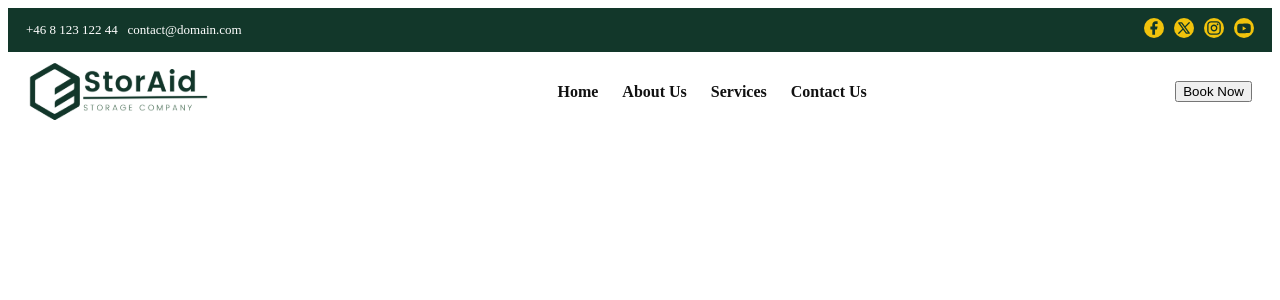
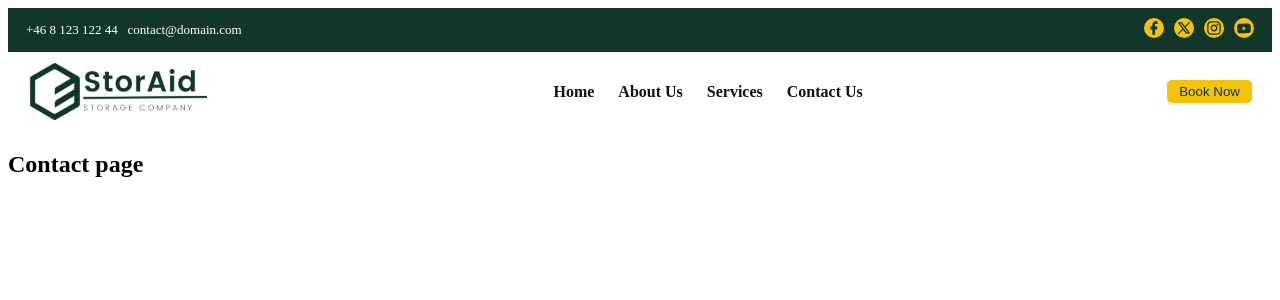
Before and after one commit to JuliaFaraj/react-website, a React (Vite) app: page /contact in a window 1280 px wide. Shown: the top 300 px of the page. Built offline with nearby package versions, Linux system fonts and the light colour scheme.

Commit message:
feat(navbar): top bar + gul knapp + NavLink setup

```diff
--- a/src/App.jsx
+++ b/src/App.jsx
@@ -1,11 +1,22 @@
-import { BrowserRouter } from 'react-router-dom';
+// src/App.jsx
+import React from 'react';
+import { BrowserRouter, Routes, Route } from 'react-router-dom';
+import TopBar from './Components/Topbar.jsx';
 import Navbar from './Components/Navbar.jsx';
+import './index.css';
+import Contact from './Pages/Contact.jsx';
 
 export default function App() {
   return (
     <BrowserRouter>
+      <TopBar />          {/* <-- Lägg till den här */}
       <Navbar />
-
+      <Routes>
+        <Route path="/" element={<div>Home</div>} />
+        <Route path="/about" element={<div>About</div>} />
+        <Route path="/services" element={<div>Services</div>} />
+        <Route path="/contact" element={<Contact />} />
+      </Routes>
     </BrowserRouter>
   );
 }
--- a/src/Components/Navbar.jsx
+++ b/src/Components/Navbar.jsx
@@ -1,43 +1,22 @@
+// src/Components/Navbar.jsx
+import { NavLink } from 'react-router-dom';
+import logo from '../assets/images/Logo.svg';
 
-
-
-// src/Components/Navbar.jsx
-import logo from '../assets/images/Logo.svg';
-import fb   from '../assets/images/Facebook.svg';
-import tw   from '../assets/images/IconX.svg';
-import ig   from '../assets/images/Instagram.svg';
-import yt   from '../assets/images/Youtube.svg';
-
-import { NavLink } from "react-router-dom";
 
 export default function Navbar() {
   return (
     <header>
-      <div className="top-bar">
-        <p> +46 8 123 122 44 &nbsp; contact@domain.com</p>
-
-        <div className="social-icons">
-         <img src={fb} alt="Facebook icon" className="icon" />
-          <img src={tw} alt="Twitter/X icon" className="icon" />
-          <img src={ig} alt="Instagram icon" className="icon" />
-          <img src={yt} alt="YouTube icon" className="icon" />
-        </div>
-      </div>
 
       <nav className="navbar">
-        <img src={logo} alt="StorAid logo" />
-
+        <img src={logo} alt="StorAid logo" className="logo" />
         <ul className="nav-links">
           <li><NavLink to="/" end className="nav-link">Home</NavLink></li>
           <li><NavLink to="/about" className="nav-link">About Us</NavLink></li>
           <li><NavLink to="/services" className="nav-link">Services</NavLink></li>
           <li><NavLink to="/contact" className="nav-link">Contact Us</NavLink></li>
         </ul>
-
-        <button> Book Now </button>
+        <button className="btn--primary">Book Now</button>
       </nav>
-
-
     </header>
   );
 }
--- /dev/null
+++ b/src/Components/Topbar.jsx
@@ -0,0 +1,23 @@
+
+
+
+import fb from '../assets/images/Facebook.svg';
+import tw from '../assets/images/IconX.svg';
+import ig from '../assets/images/Instagram.svg';
+import yt from '../assets/images/Youtube.svg';
+
+
+export default function TopBar() {
+  return (
+    <div className="top-bar">
+      <p>+46 8 123 122 44 &nbsp; contact@domain.com</p>
+
+        <div className="social-icons">
+          <img src={fb} alt="Facebook" className="icon" />
+          <img src={tw} alt="X/Twitter" className="icon" />
+          <img src={ig} alt="Instagram" className="icon" />
+          <img src={yt} alt="YouTube" className="icon" />
+        </div>
+    </div>
+  );
+}
--- a/src/Pages/Contact.jsx
+++ b/src/Pages/Contact.jsx
@@ -0,0 +1,3 @@
+export default function Contact() {
+  return <h2>Contact page</h2>;
+}
--- a/src/index.css
+++ b/src/index.css
@@ -1,7 +1,30 @@
-/* Box-sizing reset */
+Box-sizing reset
 *, *::before, *::after {
   box-sizing: border-box;
 }
+
+
+
+
+/* index.css (högst upp) */
+:root{
+  --primary: #F1C30C; /* gul */
+  --green:   #12372A; /* mörkgrön */
+  --text:    #111;
+}
+
+/* knappar använder variablerna */
+.btn--primary {
+  background: var(--primary);
+  color: var(--green);
+
+   padding: 4px 12px;
+    border-radius: 5px;
+    outline: none;
+    border: none;
+    cursor: pointer;
+}
+
 
 .top-bar {
   background-color: #12372A;      /* mörkgrön nyans */
@@ -31,6 +54,10 @@
 
 }
 
+
+
+
+
 .StorAid-logo {
     height: 59px;
     width: 181px;
@@ -50,5 +77,5 @@
 }
 
 .nav-links a:hover {
-  color: #0a3d2e;
+  color: #F1C30C;
 }
```
Also changed, not shown: src/UI/Button.jsx (+18 -0 lines), src/Components/LatestblogList.jsx (added), src/Components/TestimonialsList.jsx (added). Lines whose indentation alone changed are shown as unchanged.
